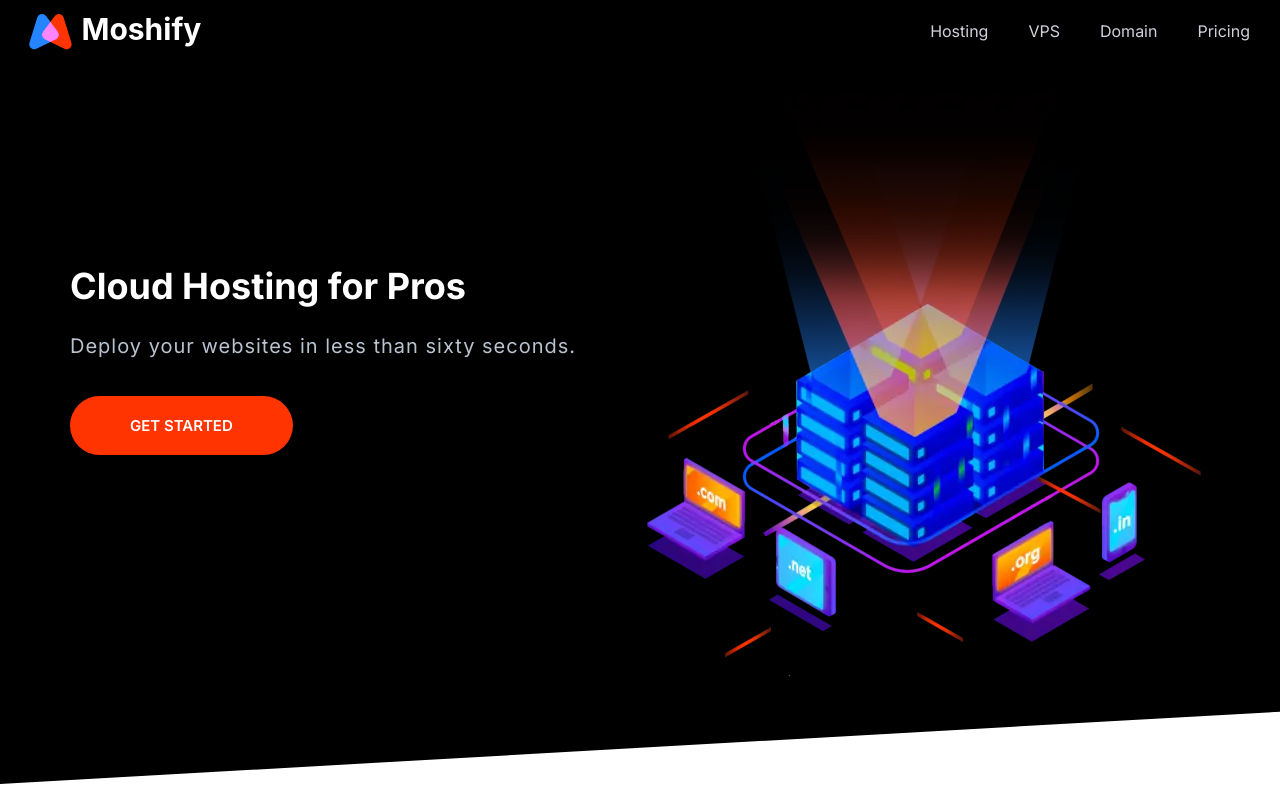
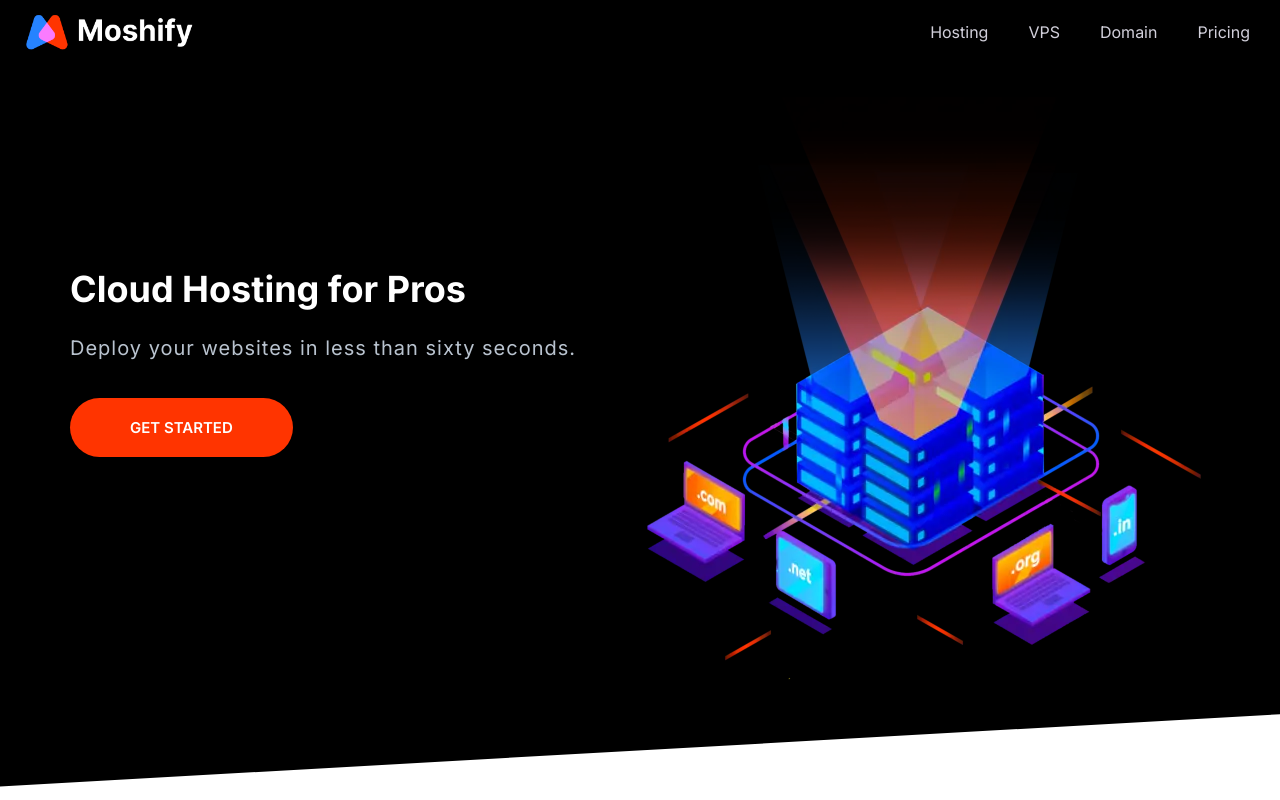
Before and after one commit to iggy-ziggy/cloud-hosting-front-end, a website built with Parcel: page index.html in a window 1280 px wide. Shown: the top 800 px of the page. Built offline with nearby package versions, Linux system fonts and the light colour scheme.

Commit message:
replaced logo.svg with logo.png

```diff
--- a/css/styles.css
+++ b/css/styles.css
@@ -717,6 +717,11 @@ a {
   transform: translateY(5px);
 }
 
+.brand__image {
+  max-width: 200px;
+  width: 100%;
+}
+
 @media screen and (min-width: 768px) {
   .nav__toggler {
     display: none;
--- a/index.html
+++ b/index.html
@@ -24,7 +24,7 @@
     <header>
       <nav class="nav collapsible">
         <a class="nav__brand" href="/"
-          ><img src="./images/logo.svg" alt=""
+          ><img class="brand__image" src="./images/logo.png" alt=""
         /></a>
         <svg class="icon icon--white nav__toggler">
           <use xlink:href="./images/sprite.svg#menu"></use>
@@ -452,7 +452,7 @@
           </div>
         </section>
         <div class="footer__brand">
-          <img src="./images/logo.svg" alt="" />
+          <img class="brand__image" src="./images/logo.png" alt="" />
           <p class="footer__copyright">Copyright &copy; 2020 Mosh Hamedani</p>
         </div>
       </div>
```
Also changed, not shown: images/logo.png (added), images/logo.svg (deleted).
